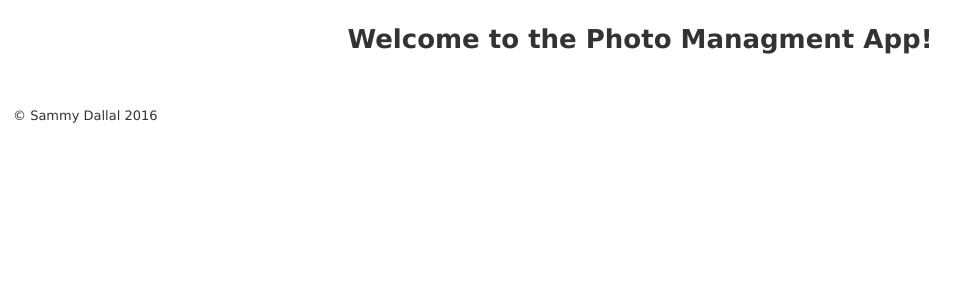
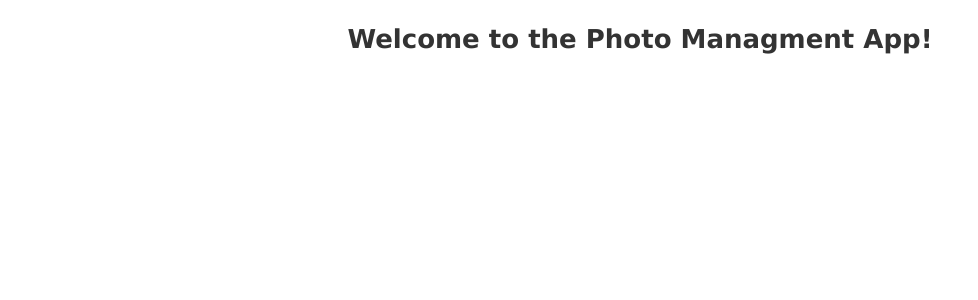
Before and after one commit to dallals/photo-app, a Rails app: page / in a window 1280 px wide. Shown: the part 265-565 px from the top of the page, without its empty margins (0-978 px from the left). Run offline with Rails 7, Linux system fonts and the light colour scheme; the visitor is signed in with stand-in values (Sample User, id 1); data that the repository does not hold is empty; style sheets or scripts are compiled from the project's sources; some libraries are stand-ins or nearby versions.

Commit message:
Took out copy right footer

```diff
--- a/app/views/welcome/index.html.erb
+++ b/app/views/welcome/index.html.erb
@@ -33,9 +33,9 @@
   			<% end %>
   		<% end %>
 
-        <footer style="margin-top: 10px; margin-left: 5px;">
+<!--         <footer style="margin-top: 10px; margin-left: 5px;">
           </br><p>&copy; Sammy Dallal 2016</p>
-        </footer>
+        </footer> -->
 <% else %>
 <!-- If there is no logged in user this will display -->
 <div class="jumbotron">
```
